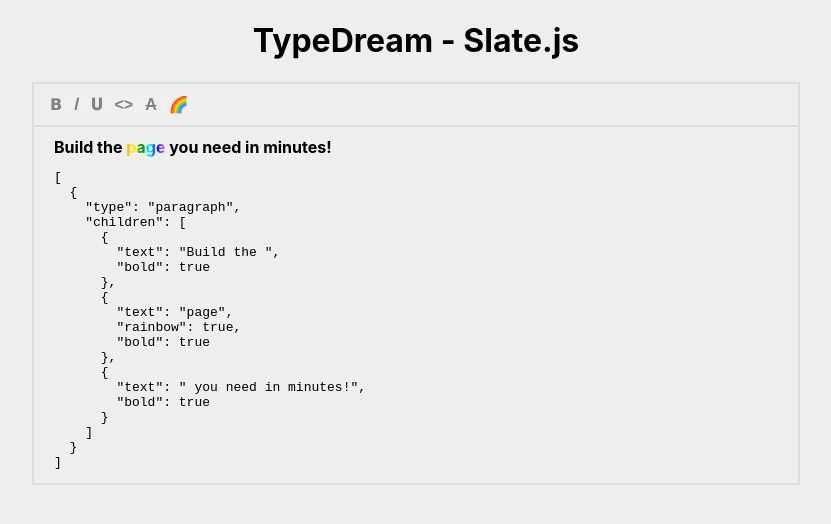
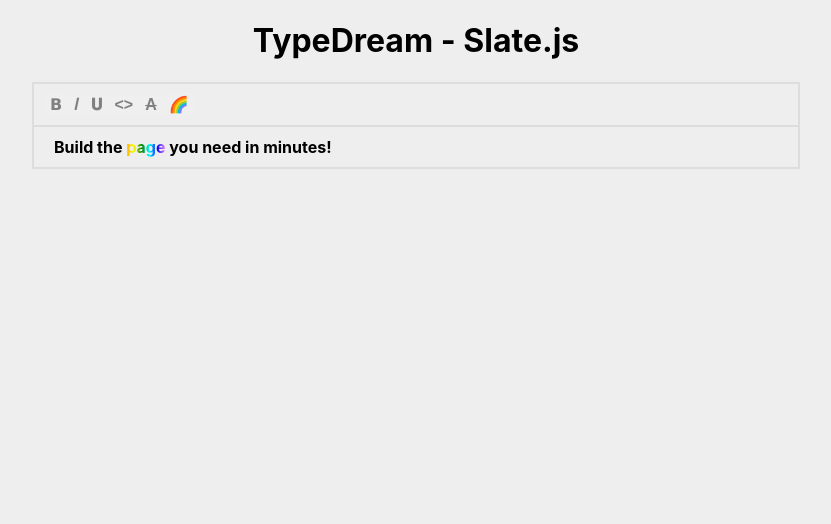
Before and after one commit to mar-sh/typedream-take-home-challenge, a Next.js app: page / in a window 1280 px wide. Shown: the top 524 px of the page, without its empty margins (224-1055 px from the left). Built offline with nearby package versions, Linux system fonts and the light colour scheme.

Commit message:
remove Slate onChange event handler

```diff
--- a/components/MyEditor.js
+++ b/components/MyEditor.js
@@ -45,27 +45,21 @@
 
 const MyEditor = (props) => {
   const [editor] = useState(() => withReact(createEditor()));
-  const [val, setVal] = useState(JSON.stringify(initialValue, null, 2));
 
   const renderLeaf = useCallback((props) => <Leaf {...props} />, []);
 
   return (
-    <div style={{ border: "2px solid #ddd", padding: "0 20px", width: "60vw" }}>
-      <Slate
-        editor={editor}
-        value={initialValue}
-        onChange={(value) => {
-          const isAstChange = editor.operations.some(
-            (op) => "set_selection" !== op.type
-          );
-          if (isAstChange) {
-            const content = JSON.stringify(value, null, 2);
-            setVal(content);
-          }
-        }}
-      >
+    <div
+      style={{
+        border: "2px solid #ddd",
+        padding: "0 20px 10px 20px",
+        width: "60vw",
+      }}
+    >
+      <Slate editor={editor} value={initialValue}>
         <Toolbar />
         <Editable
+          id="editor"
           renderLeaf={renderLeaf}
           onKeyDown={(event) => {
             const mark = getMarkFromKeys(event);
@@ -75,10 +69,6 @@
           }}
         ></Editable>
       </Slate>
-
-      <pre>
-        <code>{val}</code>
-      </pre>
     </div>
   );
 };
```
